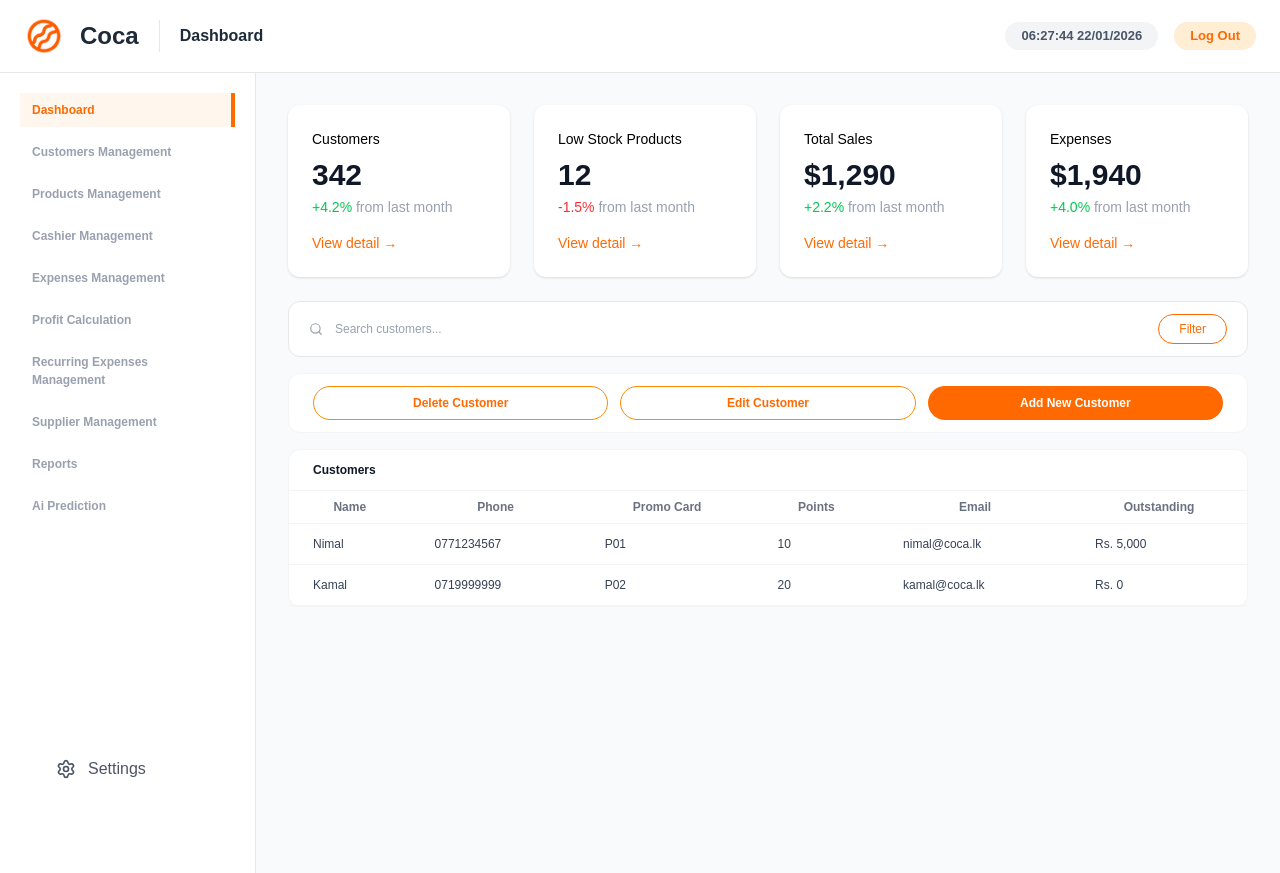
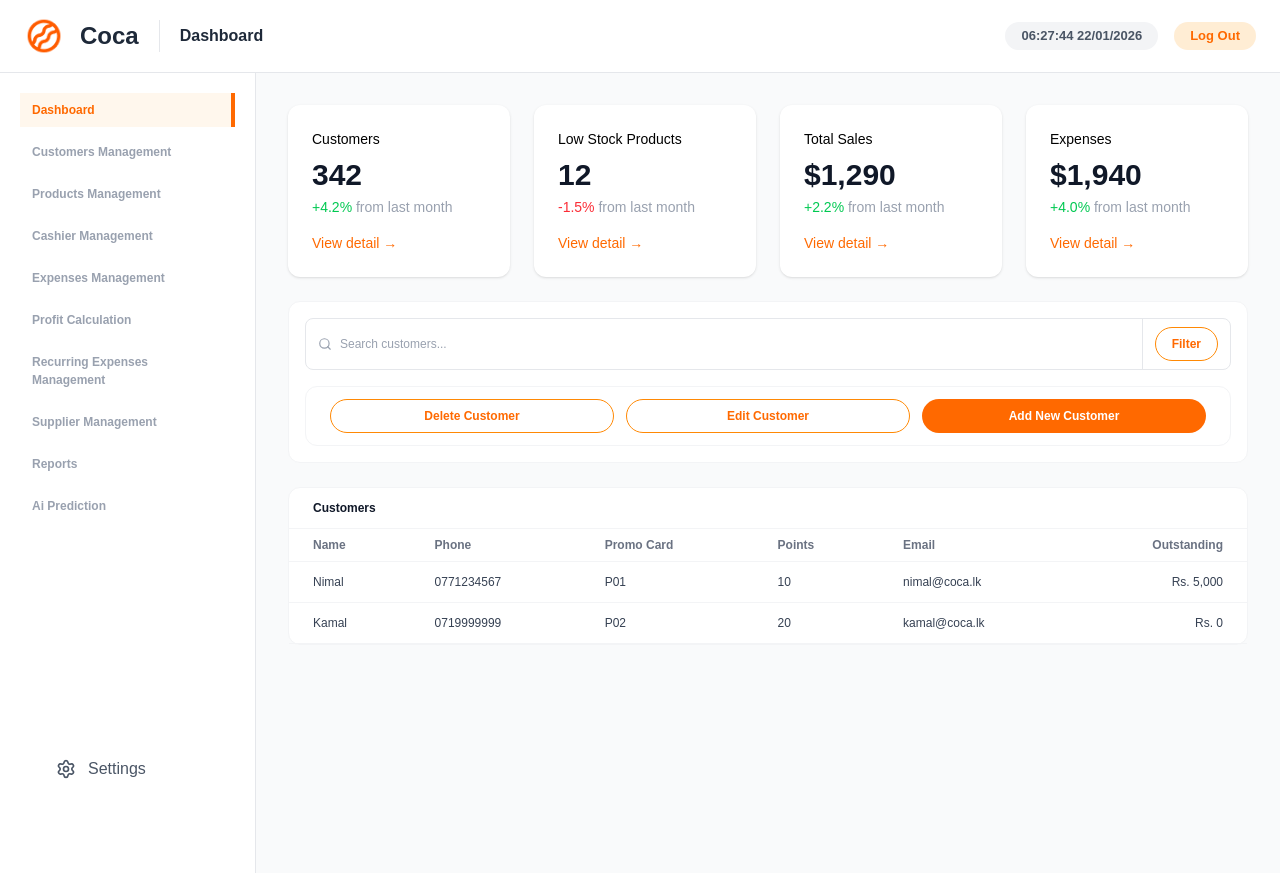
Before and after one commit to LTI-INTERNS/pos-micro-sass, a Next.js app: page /Customermanagement in a window 1280 px wide. Built offline with nearby package versions, Linux system fonts and the light colour scheme.

Commit message:
Fix: (Redesign common) redisign table and filter

```diff
--- a/app/Customermanagement/page.tsx
+++ b/app/Customermanagement/page.tsx
@@ -13,32 +13,36 @@ export default function CustomersPage() {
   const [query, setQuery] = useState("");
 
   const filteredCustomers = useMemo(() => {
-    return filterRows(customersData, query, [
-      "name",
-      "phone",
-      "email",
-      "promoCard",
-    ]);
+    return filterRows(customersData, query, ["name", "phone", "email", "promoCard"]);
   }, [query]);
 
   return (
     <DashboardLayout>
       <div className="w-full space-y-6">
-        {/* Stats */}
+
         <StatCardGrid />
 
-        {/* Search + Table */}
-        <div className="space-y-4">
+        {/* Toolbar (Search + Actions) */}
+        <section className="bg-white rounded-xl border border-gray-100 p-4 space-y-4">
           <SearchBar
-            value={query}
-            onChange={setQuery}
-            placeholder="Search customers..."
-          />
-          <CustomerActionsBar />
-          <CustomersTable customers={filteredCustomers} />
-        </div>
+  value={query}
+  onChange={setQuery}
+  placeholder="Search customers..."
+  showFilter
+  filterLabel="Filter"
+  onFilter={() => {
+    console.log("open filter popup");
+  }}
+/>
 
 
+
+          <CustomerActionsBar
+          />
+        </section>
+
+        {/* Table */}
+        <CustomersTable customers={filteredCustomers} />
       </div>
     </DashboardLayout>
   );
--- a/app/components/common/ActionButton.tsx
+++ b/app/components/common/ActionButton.tsx
@@ -8,15 +8,22 @@ type Props = {
   label: string;
   onClick?: () => void;
   variant?: Variant;
+
+
+  className?: string;
+  fullWidth?: boolean;
 };
 
 export default function ActionButton({
   label,
   onClick,
   variant = "outline",
+  className = "",
+  fullWidth = true,
 }: Props) {
+
   const base =
-    "flex-1 rounded-full py-2 text-xs font-semibold transition";
+    `${fullWidth ? "flex-1" : ""} rounded-full py-2 text-xs font-semibold transition`;
 
   const styles = {
     outline:
@@ -26,7 +33,7 @@ export default function ActionButton({
   };
 
   return (
-    <button onClick={onClick} className={`${base} ${styles[variant]}`}>
+    <button onClick={onClick} className={`${base} ${styles[variant]} ${className}`}>
       {label}
     </button>
   );
--- a/app/components/common/CommonTable.tsx
+++ b/app/components/common/CommonTable.tsx
@@ -7,6 +7,8 @@ export type Column<T> = {
   label: string;
   align?: "left" | "right" | "center";
   render?: (row: T) => React.ReactNode;
+
+  // width?: string; // e.g. "140px" or "20%"
 };
 
 type Props<T> = {
@@ -14,6 +16,12 @@ type Props<T> = {
   data: T[];
   columns: Column<T>[];
   emptyMessage?: string;
+};
+
+const ALIGN_CLASS: Record<NonNullable<Column<any>["align"]>, string> = {
+  left: "text-left",
+  right: "text-right",
+  center: "text-center",
 };
 
 function CommonTableInner<T>({
@@ -39,7 +47,8 @@ function CommonTableInner<T>({
               {columns.map((col) => (
                 <th
                   key={String(col.key)}
-                  className={`px-6 py-2 font-semibold text-${col.align ?? "left"}`}
+                  className={`px-6 py-2 font-semibold ${ALIGN_CLASS[col.align ?? "left"]}`}
+                  // style={col.width ? { width: col.width } : undefined}
                 >
                   {col.label}
                 </th>
@@ -56,7 +65,9 @@ function CommonTableInner<T>({
                 {columns.map((col) => (
                   <td
                     key={String(col.key)}
-                    className={`px-6 py-3 text-${col.align ?? "left"} text-gray-700`}
+
+                    className={`px-6 py-3 ${ALIGN_CLASS[col.align ?? "left"]} text-gray-700`}
+                    // style={col.width ? { width: col.width } : undefined}
                   >
                     {col.render
                       ? col.render(row)
@@ -70,7 +81,7 @@ function CommonTableInner<T>({
               <tr>
                 <td
                   colSpan={columns.length}
-                  className="px-6 py-5 text-center text-gray-400"
+                  className="px-6 py-5 text-center text-orange-400"
                 >
                   {emptyMessage}
                 </td>
--- a/app/components/common/Search-bar.tsx
+++ b/app/components/common/Search-bar.tsx
@@ -1,39 +1,104 @@
 "use client";
 
-import { Search } from "lucide-react";
+import { useEffect, useState } from "react";
+import { Search, X } from "lucide-react";
+import ActionButton from "./ActionButton";
 
 type Props = {
   value: string;
   onChange: (value: string) => void;
   placeholder?: string;
-  onFilter?: () => void;
+
+  // optional features
+  debounceMs?: number;   // delay search input
+  showClear?: boolean;   // show clear (X) button
+  showFilter?: boolean;  // show filter button
+  onFilter?: () => void; // open filter popup
+  filterLabel?: string;  // button text
 };
 
 export default function SearchBar({
   value,
   onChange,
   placeholder = "Search",
+  debounceMs = 0,
+  showClear = true,
+  showFilter = false,
   onFilter,
+  filterLabel = "Filter",
 }: Props) {
-  return (
-    <div className="flex items-center gap-3 bg-white border border-gray-200 rounded-xl px-5 py-3">
+
+
+  // Local state is only used when debounce is enabled
+  const [local, setLocal] = useState(value);
+
+
+  // Keep local state synced if parent resets the value
+  useEffect(() => {
+    setLocal(value);
+  }, [value]);
+
+
+  // Debounce logic
+  useEffect(() => {
+    if (debounceMs <= 0) return;
+
+    const t = setTimeout(() => onChange(local), debounceMs);
+    return () => clearTimeout(t);
+  }, [local, debounceMs, onChange]);
+
+
+  // Choose correct value source
+  const inputValue = debounceMs > 0 ? local : value;
+
+
+  const handleInput = (next: string) => {
+    debounceMs > 0 ? setLocal(next) : onChange(next);
+  };
+
+
+  const clear = () => {
+    setLocal("");
+    onChange("");
+  };
+
+ return (
+  <div className="flex items-center bg-white border border-gray-200 rounded-lg overflow-hidden">
+
+    {/* Left: search input */}
+    <div className="flex items-center gap-2 px-3 py-2 flex-1">
       <Search size={14} className="text-gray-400" />
 
       <input
-        value={value}
-        onChange={(e) => onChange(e.target.value)}
+        value={inputValue}
+        onChange={(e) => handleInput(e.target.value)}
         placeholder={placeholder}
         className="flex-1 text-xs outline-none placeholder-gray-400"
       />
 
-      <button
-        onClick={onFilter}
-        className="border border-orange-500 text-orange-500
-                   text-xs px-5 py-1.5 rounded-full
-                   hover:bg-orange-50 transition"
-      >
-        Filter
-      </button>
+      {showClear && inputValue.trim() !== "" && (
+        <button
+          type="button"
+          onClick={clear}
+          className="p-0.5 rounded-full hover:bg-gray-100 transition"
+        >
+          <X size={12} className="text-gray-400" />
+        </button>
+      )}
     </div>
-  );
+
+    {/* Right: filter pill */}
+    {showFilter && (
+      <div className="px-3 py-2 border-l border-gray-200 flex items-center">
+        <ActionButton
+          label={filterLabel}
+          onClick={onFilter}
+          variant="outline"
+          fullWidth={false}
+          className="px-4 py-1 text-xs"
+        />
+      </div>
+    )}
+  </div>
+);
 }
```
